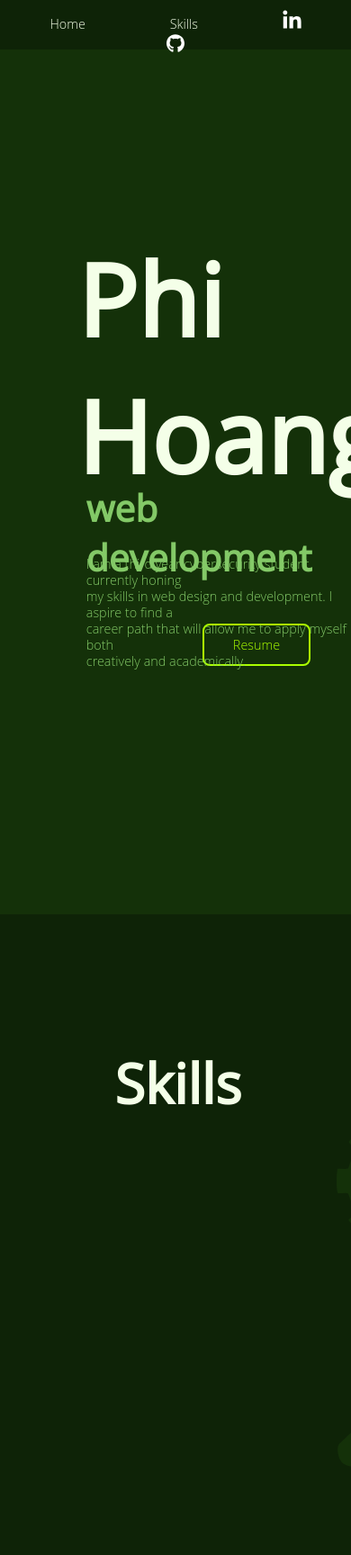
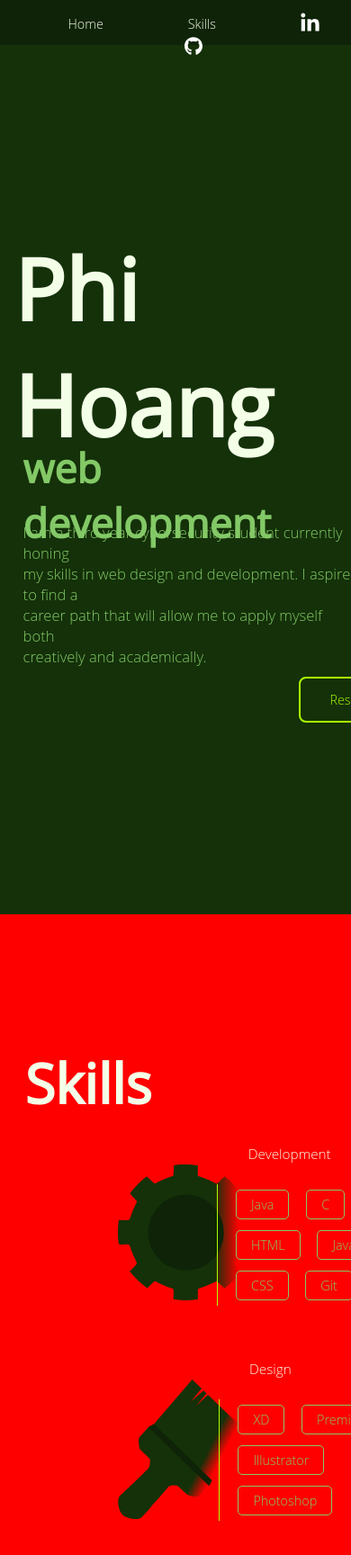
Before and after one commit to im-phi/Portfolio_V1, a plain HTML site: page index.html in a window 390 px wide. Shown: the whole page at 90% size. Drawn offline with nearby package versions, Linux system fonts and the light colour scheme.

Commit message:
Updated media queries

```diff
--- a/index.html
+++ b/index.html
@@ -45,11 +45,12 @@
             <div class="container">
                 <p>I am a third year cybersecurity student currently honing <br>
                     my skills in web design and development. I aspire to find a <br>
-                    career path that will allow me to apply myself both
-                    <span id="resume">
-                            <a href="Hoang_Resume.pdf" target="_blank">Resume</a>
-                    </span><br>
+                    career path that will allow me to apply myself both <br>
                     creatively and academically. </p>
+
+                <span id="resume">
+                    <a href="Hoang_Resume.pdf" target="_blank">Resume</a>
+                </span><br>
             </div>
         </section>
 
--- a/style.css
+++ b/style.css
@@ -28,9 +28,6 @@ body{
 
 .nav-container{
     text-align: center;
-    /* padding: 0;
-    margin: auto;s
-    width: 50%; */
 }
 
 #navbar{
@@ -39,20 +36,34 @@ body{
     position: fixed;
     word-spacing: 90px;
     width: 100%;
-    height: 55px;
+    height: 50px;
     background-color: #0E2307;
     box-shadow: #0E2307;
 }
 
 #navbar ul{
     /* Padding to center inside navbar */
-    padding: .75em;
+    /* padding: .75em; */
+    display: inline-block;
     list-style: none;
     /* left: 50%; */
 }
 
 #navbar li{
     display: inline;
+}
+
+/* Used to position header elemends perfectly */
+#navbar li:nth-child(1){
+    position: relative;
+    top: -3px;
+}
+#navbar li:nth-child(2){
+    position: relative;
+    top: -3px;
+}
+#navbar li:nth-child(3){
+    padding-top: 14px;
 }
 
 #navbar a{
@@ -102,16 +113,16 @@ body{
     display: inline-block;
     margin-top: 4em;
     margin-left: 10px;
-    margin-right: 0;
-    padding-right: 0;
     line-height: 1.25em;
     color: #83C967;
 }
 
 #about #resume {
-    margin-left: 95px;
+    vertical-align: top;
+    margin-top: 5em;
+    margin-left: 40px;
     padding: 12px 32px;
-    display: inline;
+    display: inline-block;
     color: #ABFF00;
     border: 2px solid #ABFF00;
     border-radius: 8px;
@@ -206,6 +217,10 @@ body{
         font-size: .9em;
     }
 
+    #navbar{
+        font-size: 1em;
+    }
+
     .sub-header{
         /* display: inline-block; */
         font: bold 2.824em "Open Sans";
@@ -247,3 +262,93 @@ body{
         margin: 0 0 0 -2em;
     }
 }
+
+@media only screen and (max-width: 950px){
+
+    .container{
+        width:80%;
+        margin-left:20%;
+        overflow: hidden;
+    }
+
+
+    .skills{
+        display: flex;
+        flex-direction: row;
+        vertical-align: text-top;
+        margin: -90px 0 150px 100px;
+    }
+
+    .skills .development{
+        margin: 8em 0 4em 0;
+
+    }
+
+    .skills .design{
+        margin: 0 0 0 -2em;
+    }
+}
+
+@media only screen and (max-width: 900px){
+    .container{
+        width:85%;
+        margin-left:15%;
+        overflow: hidden;
+    }
+}
+
+@media only screen and (max-width: 750px){
+    .container{
+        width:92%;
+        margin-left:8%;
+        overflow: hidden;
+    }
+
+    .sub-header{
+        margin-left: 0;
+    }
+}
+
+@media only screen and (max-width: 650px){
+    .container{
+        width:96%;
+        margin-left:4%;
+        overflow: hidden;
+    }
+}
+
+@media only screen and (max-width: 591px){
+    body{
+        background-color: red;
+    }
+
+    #main-header{
+        font-size: .85em;
+    }
+    #about #resume{
+        margin: .7em 0 0 22em;
+    }
+
+    #sub-header{
+        font: bolder 1.1em "Open Sans";
+    }
+
+    #about p{
+        font: lighter 1.15em "Open Sans Light";
+    }
+
+    #home2{
+        margin-left: 0;
+    }
+
+    .sub-header{
+        margin-left: 15px;
+    }
+
+    .skills{
+        display: flex;
+        flex-direction: row;
+        vertical-align: text-top;
+        margin: -90px 0 150px 80px;
+    }
+}
```
